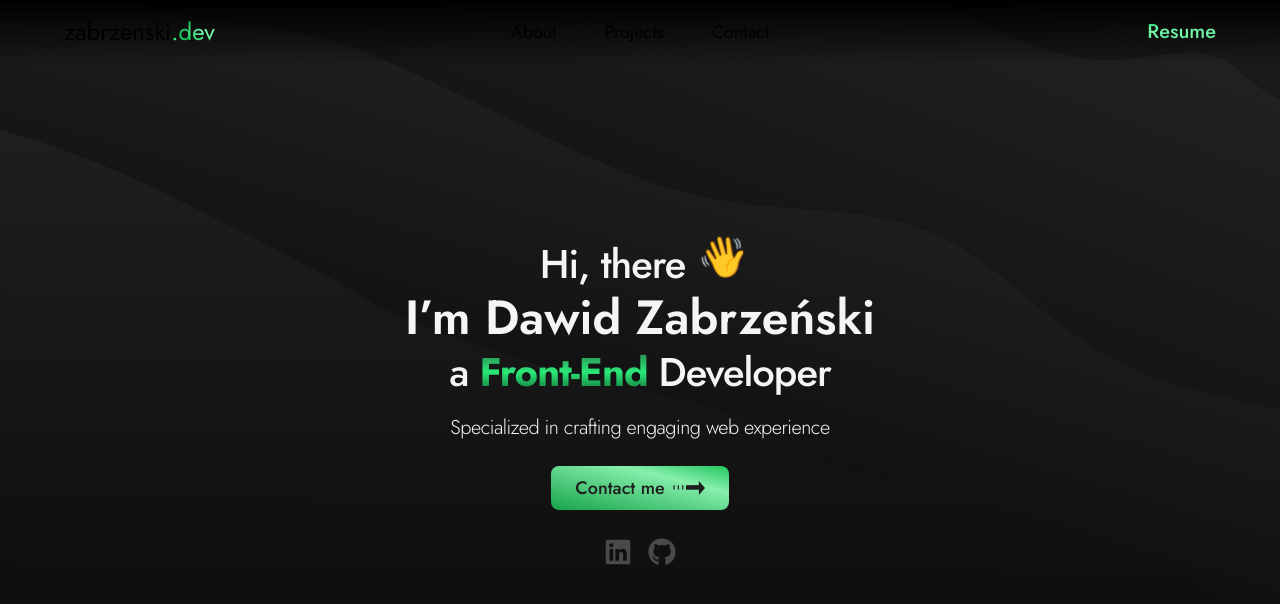
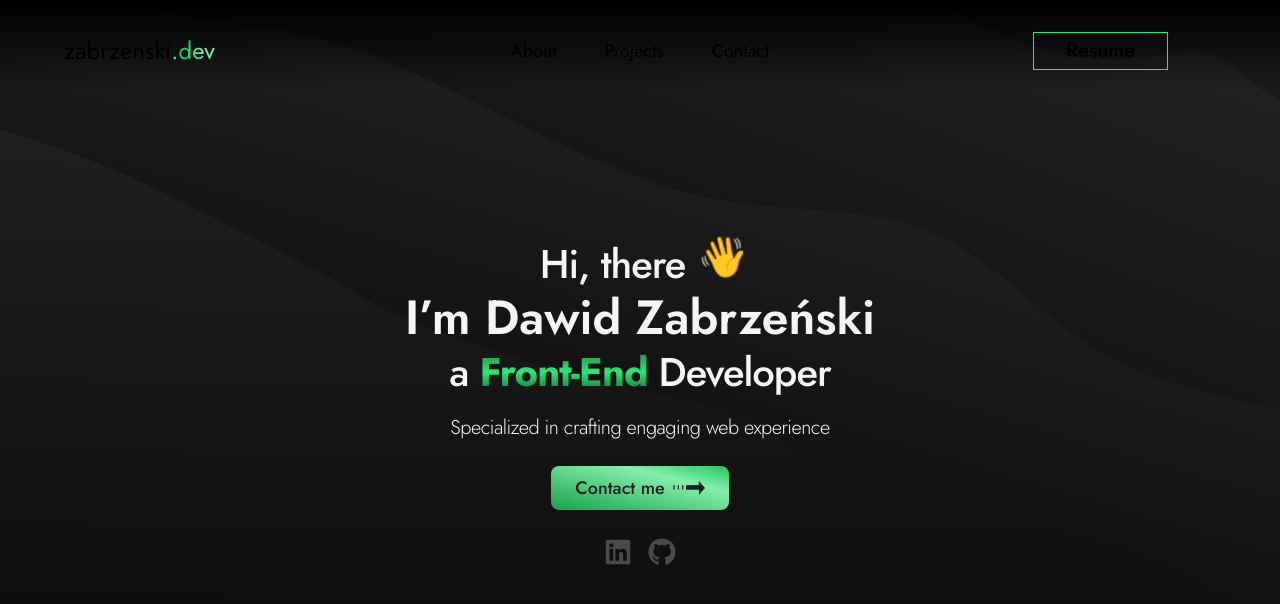
Before and after one commit to dawidzabrzenski/web-portfolio, a React (Vite) app: page / in a window 1280 px wide. Shown: the top 604 px of the page. Built offline with nearby package versions, Linux system fonts and the light colour scheme.

Commit message:
animating sections

```diff
--- a/src/App.jsx
+++ b/src/App.jsx
@@ -6,7 +6,7 @@ import Navbar from "./components/Navbar";
 
 function App() {
   return (
-    <div className="h-screen snap-y overflow-x-hidden">
+    <div className="h-screen overflow-x-hidden selection:bg-green-300">
       <Navbar />
       <div id="home" className="snap-start">
         <Hero />
--- a/src/components/Navbar.jsx
+++ b/src/components/Navbar.jsx
@@ -1,34 +1,44 @@
 import { useState } from "react";
 import BurgerIcon from "./BurgerIcon";
 import { motion } from "framer-motion";
+import NavbarElement from "./NavbarElement";
+import { scrollToSection } from "../utilities/scroll";
 
 function Navbar() {
   const [active, setActive] = useState(false);
 
   return (
-    <nav className="fixed top-0 z-40 w-full overflow-hidden bg-gradient-to-b from-black px-4 py-4">
+    <nav className="fixed top-0 z-40 w-full overflow-hidden bg-gradient-to-b from-black px-4 py-4 md:pt-8">
       <div className="grid w-full grid-cols-8 items-center px-4 md:grid-cols-12 md:px-12">
         <h2 className="col-span-7 text-start text-lg md:col-span-4 md:text-2xl">
-          <a href="#home">
+          <p
+            className="hover:cursor-pointer"
+            onClick={() => scrollToSection("home")}
+          >
             zabrzenski<span className="text-gradient-sec">.dev</span>
-          </a>
+          </p>
         </h2>
 
         <ul className="col-span-4 hidden justify-center gap-x-12 text-lg md:block md:flex">
           <li>
-            <a href="#about">About</a>
+            <NavbarElement href="about">About</NavbarElement>
           </li>
           <li>
-            <a href="#projects">Projects</a>
+            <NavbarElement href="projects">Projects</NavbarElement>
           </li>
           <li>
-            <a href="#contact">Contact</a>
+            <NavbarElement href="contact">Contact</NavbarElement>
           </li>
         </ul>
 
-        <button className="text-gradient-sec col-span-4 hidden text-end text-xl font-medium md:block">
-          Resume
-        </button>
+        <div className="col-span-4 hidden px-12 text-end text-xl font-medium md:block">
+          <button
+            href="file:///test.pdf"
+            className="inline border border-light-green px-8 py-1 transition-all duration-300 hover:bg-light-green hover:text-dark"
+          >
+            Resume
+          </button>
+        </div>
 
         <div className="grid-row col-span-1 md:hidden">
           <BurgerIcon value={active} setValue={setActive} />
@@ -45,7 +55,7 @@ function Navbar() {
               y: { duration: 0.2 },
               width: { duration: 0.3, delay: 0.3 },
             }}
-            className="mt-4 flex justify-center gap-6 rounded-full bg-stone-800 py-3"
+            className="mt-4 flex justify-center gap-6 rounded-full bg-stone-800 py-3 drop-shadow-md"
           >
             <li>
               <a href="#about">About</a>
--- /dev/null
+++ b/src/components/NavbarElement.jsx
@@ -0,0 +1,15 @@
+import { scrollToSection } from "../utilities/scroll";
+
+function NavbarElement({ children, href }) {
+  return (
+    <div
+      onClick={() => scrollToSection(href)}
+      // href={`#${href}`}
+      className="relative transition-colors duration-300 after:absolute after:bottom-0 after:left-0 after:block after:h-0.5 after:w-0 after:bg-light-green after:transition-all after:duration-300 hover:cursor-pointer hover:text-light-green hover:after:w-full"
+    >
+      {children}
+    </div>
+  );
+}
+
+export default NavbarElement;
--- a/src/style/style.css
+++ b/src/style/style.css
@@ -40,3 +40,28 @@
     --theme-background-color: rgb(56, 55, 54);
   }
 }
+
+/* width */
+::-webkit-scrollbar {
+  width: 10px;
+}
+
+/* Track */
+::-webkit-scrollbar-track {
+  background: transparent;
+}
+
+/* Handle */
+::-webkit-scrollbar-thumb {
+  background: #0bcb58;
+  border-radius: 10px;
+}
+
+/* Handle on hover */
+::-webkit-scrollbar-thumb:hover {
+  background: #055f29;
+}
+
+html {
+  scroll-behavior: smooth;
+}
--- a/src/ui/AboutMe.jsx
+++ b/src/ui/AboutMe.jsx
@@ -1,9 +1,16 @@
 import AboutMeTech from "../components/AboutMeTech";
+import { motion } from "framer-motion";
 
 function AboutMe() {
   return (
     <section className="flex h-full flex-col-reverse items-center justify-center overflow-hidden bg-[#0A0A0A] py-12 pb-40 md:h-screen md:flex-row md:items-center md:justify-center md:px-12 md:py-0">
-      <div className="flex flex-col items-center justify-center gap-2 px-8 md:mt-0 md:w-1/2 md:items-start md:gap-6">
+      <motion.div
+        initial={{ opacity: 0, translateX: -50 }}
+        transition={{ delay: 0.2 }}
+        whileInView={{ opacity: 1, translateX: 0 }}
+        onViewportLeave={{ opacity: 0 }}
+        className="flex flex-col items-center justify-center gap-2 px-8 md:mt-0 md:w-1/2 md:items-start md:gap-6"
+      >
         <div className="relative w-full md:space-y-4">
           <h2 className="text-gradient-sec relative z-20 text-center text-4xl font-semibold md:text-start">
             About Me
@@ -30,8 +37,12 @@ function AboutMe() {
             <AboutMeTech name="Sass" />
           </ul>
         </div>
-      </div>
-      <img
+      </motion.div>
+      <motion.img
+        initial={{ opacity: 0, translateX: 50 }}
+        transition={{ delay: 0.5 }}
+        whileInView={{ opacity: 1, translateX: 0 }}
+        onViewportLeave={{ opacity: 0 }}
         className="relative z-10 w-[60%] translate-y-10 md:static md:h-[80%] md:w-auto"
         src="./person-1.png"
         alt="Person"
--- a/src/ui/Hero.jsx
+++ b/src/ui/Hero.jsx
@@ -55,7 +55,8 @@ function Hero() {
           className="text-center text-[2rem] font-medium tracking-tight text-main md:text-[2.5rem]"
           delay={1.5}
         >
-          a <span className="text-gradient">Front-End</span> Developer
+          a <span className="text-gradient selection:text-main">Front-End</span>{" "}
+          Developer
         </AnimatedText>
       </div>
 
--- a/src/ui/Projects.jsx
+++ b/src/ui/Projects.jsx
@@ -3,7 +3,7 @@ import ProjectsTech from "../components/ProjectsTech";
 
 function Projects() {
   return (
-    <section className="flex flex-col items-center gap-12 bg-[#0A0A0A] px-4 py-12 pb-40 text-main md:pb-20">
+    <section className="flex flex-col items-center gap-12 bg-[#0A0A0A] px-4 py-24 text-main md:pb-20">
       <h3 className="text-gradient-sec py-2 text-4xl font-semibold md:text-5xl">
         Featured Projects
       </h3>
--- /dev/null
+++ b/src/utilities/scroll.js
@@ -0,0 +1,6 @@
+export function scrollToSection(id) {
+  const element = document.getElementById(id);
+  if (element) {
+    element.scrollIntoView({ behavior: "smooth" });
+  }
+}
```
Also changed, not shown: 1 other file (tests, documents, lock files or other folders).
